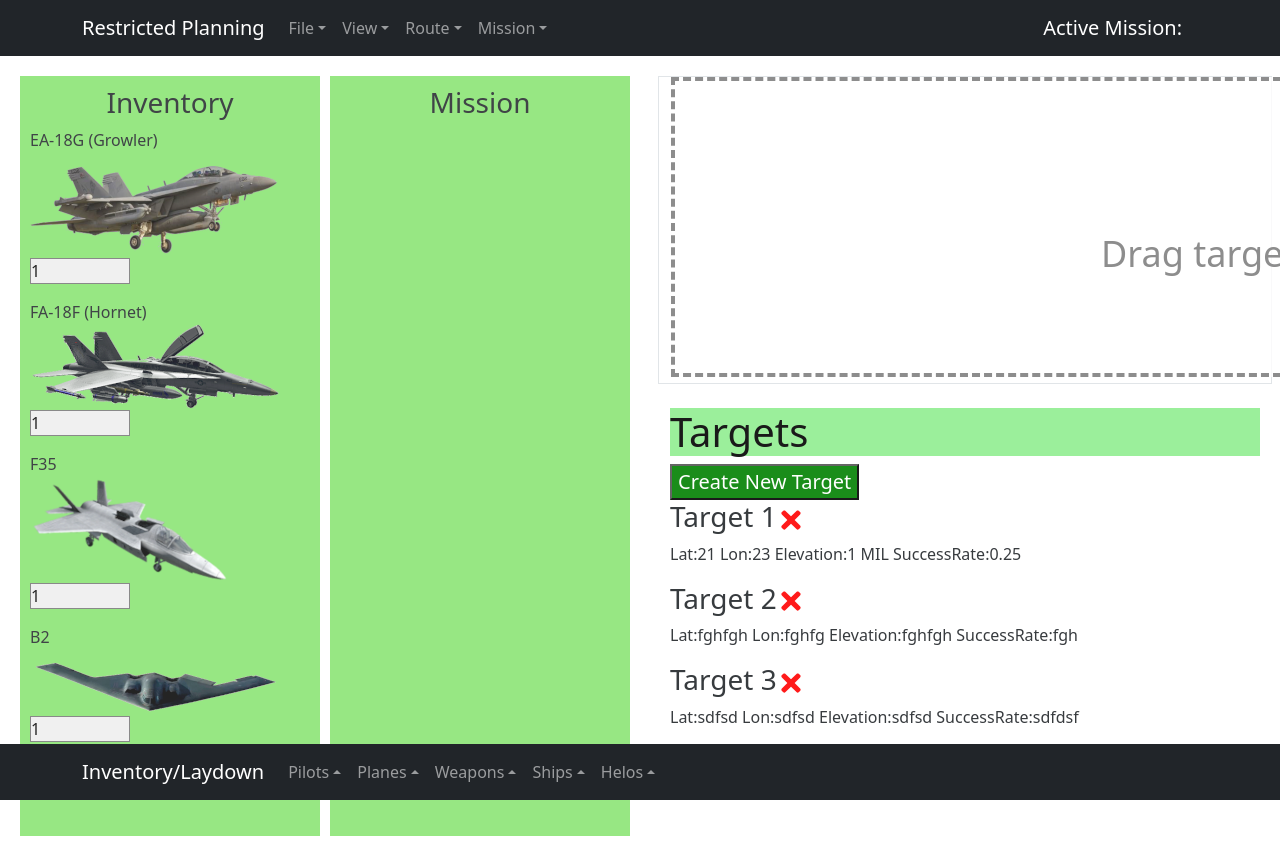
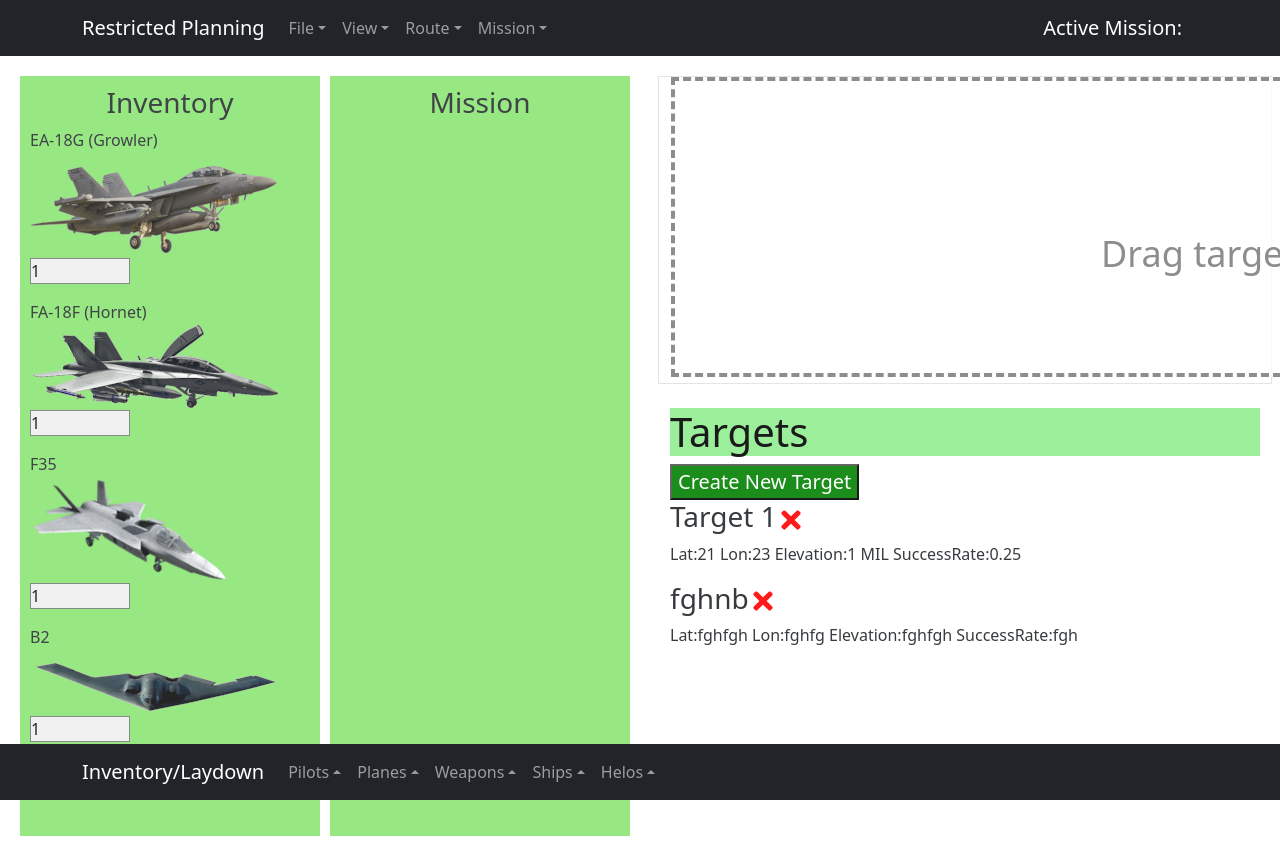
Before and after one commit to Jonathan805/RestrictedPlanning, a React (Create React App) app: page / in a window 1280 px wide. Shown: the top 856 px of the page. Built offline with nearby package versions, Linux system fonts and the light colour scheme; data requests are answered from the project's data file; what react-sizeme would draw is missing.

Commit message:
Final push to get JSON db hooked up
Added final functionality to hook up json db to front end

```diff
--- a/db.json
+++ b/db.json
@@ -15,70 +15,6 @@
       "elevation": "fghfgh",
       "successRate": "fgh",
       "id": 2
-    },
-    {
-      "name": "dfs",
-      "latitude": "sdfsd",
-      "longitude": "sdfsd",
-      "elevation": "sdfsd",
-      "successRate": "sdfdsf",
-      "id": 3
-    },
-    {
-      "name": "sdfdsf",
-      "latitude": "dsfsdf",
-      "longitude": "sdfsdf",
-      "elevation": "sdfsdf",
-      "successRate": "sdfsdf",
-      "id": 4
-    },
-    {
-      "name": "cvc",
-      "latitude": "cvxcv",
-      "longitude": "xcvx",
-      "elevation": "xcvxcv",
-      "successRate": "xcvxc",
-      "id": 5
-    },
-    {
-      "name": "gdf",
-      "latitude": "dfgdf",
-      "longitude": "dfgdf",
-      "elevation": "dfg",
-      "successRate": "dfgdf",
-      "id": 6
-    },
-    {
-      "name": "fghfgh",
-      "latitude": "fgh",
-      "longitude": "gfhfg",
-      "elevation": "fghfg",
-      "successRate": "fghfg",
-      "id": 7
-    },
-    {
-      "name": "Poopoo",
-      "latitude": "21.449",
-      "longitude": "21.44.9",
-      "elevation": "MSL",
-      "successRate": "0.00",
-      "id": 8
-    },
-    {
-      "name": "wowo",
-      "latitude": "sfsd",
-      "longitude": "dfsdf",
-      "elevation": "sdfsd",
-      "successRate": "sdf",
-      "id": 9
-    },
-    {
-      "name": "fbdfvb",
-      "latitude": "fgbgb",
-      "longitude": "gbvb",
-      "elevation": "cvbcvb",
-      "successRate": "cvbcvb",
-      "id": 10
     }
   ]
 }
--- a/src/App.js
+++ b/src/App.js
@@ -34,55 +34,54 @@
 
   var Toast = () => { <ToastMessage /> }
 
-  const[showAddTarget, setShowAddTarget] = useState(false)
+  const [showAddTarget, setShowAddTarget] = useState(false)
 
-  const [targets, setTargets] = useState([
-    {
-      "id": 1,
-      "name": "Target 1",
-      "latitude": "21",
-      "longitude": "23",
-      "elevation": "1 MIL",
-      "successRate": "0.25"
-    },
-    {
-      "name": "Target 2",
-      "latitude": "fghfgh",
-      "longitude": "fghfg",
-      "elevation": "fghfgh",
-      "successRate": "fgh",
-      "id": 2
-    },
-    {
-      "name": "Target 3",
-      "latitude": "sdfsd",
-      "longitude": "sdfsd",
-      "elevation": "sdfsd",
-      "successRate": "sdfdsf",
-      "id": 3
+  const [targets, setTargets] = useState([])
+
+  // Use effects to get targets
+  useEffect(() => {
+    const getTargets = async() => {
+      const targetsFromServer = await fetchTargerts()
+      setTargets(targetsFromServer)
     }
-  ])
+    getTargets()
+  }, [])
+
+  // Get targets from imitation JSON db
+  const fetchTargerts = async () => {
+    const res = await fetch('http://localhost:5000/targets')
+    const data = await res.json()
+    return data
+  }
 
   // Create a target
-  const createTarget = async (task) => {
+  const createTarget = async (target) => {
     const res = await fetch('http://localhost:5000/targets', {
       method: 'POST',
       headers: {
         'Content-type': 'application/json'
       },
-      body: JSON.stringify(task)
+      body: JSON.stringify(target)
     })
 
     const data = await res.json()
 
-    //setTasks([...task, data])
+    setTargets([...targets, data])
     //console.log(task)
-    alert(JSON.stringify(data))
+    //alert(JSON.stringify(data))
   }
 
   // Delete Target (id passed up from clicked target)
-  const deleteTarget = (id) => {
-    setTargets(targets.filter((target) => target.id !== id))
+  const deleteTarget = async (id) => {
+
+    const res = await fetch(`http://localhost:5000/targets/${id}`, {
+      method: 'DELETE',
+    })
+
+    // Check if target was deleted. If not, alert the user
+    res.status === 200
+    ? setTargets(targets.filter((target) => target.id !== id))
+    : alert('Error Delerting Target')
   }
 
   return (
@@ -121,15 +120,15 @@
           </section>
           <br />
           <section className="section-top">
-            <Header onAdd={() => setShowAddTarget (!showAddTarget)}
-            showAddTarget={showAddTarget}/>
+            <Header onAdd={() => setShowAddTarget(!showAddTarget)}
+              showAddTarget={showAddTarget} />
             <section className="section-left">
-              {showAddTarget && <CreateTarget createTarget={createTarget}/>}
+              {showAddTarget && <CreateTarget createTarget={createTarget} />}
             </section>
             <section className="section-right">
               {targets.length > 0 ?
-              (<Targets targets={targets} onDelete={deleteTarget}/>) :
-              ('No Targets To Show')}
+                (<Targets targets={targets} onDelete={deleteTarget} />) :
+                ('No Targets To Show')}
             </section>
           </section>
         </section>
--- a/src/Components/Targets.js
+++ b/src/Components/Targets.js
@@ -5,8 +5,8 @@
 const Targets = ({targets, onDelete}) => {
     return (
         <>
-            {targets.map((target) => (
-                <Target key={target.id} target={target}
+            {targets.map((target, index) => (
+                <Target key={index} target={target}
                 onDelete={onDelete}/>
             ))}
         </>
```
